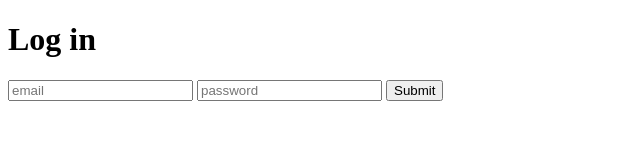
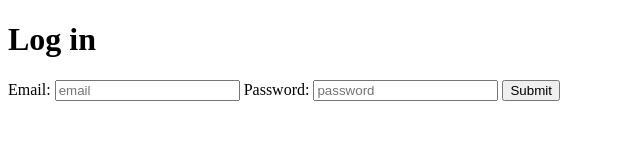
Before and after one commit to codingcurry/Udemy-The-Web-Developer-Bootcamp, a plain HTML site: page Intermediate HTML/formBasics.html in a window 1280 px wide. Shown: the whole page, without its empty margins (0-640 px from the left). Drawn offline with Linux system fonts and the light colour scheme.

Commit message:
added labels to login form

```diff
--- a/Intermediate HTML/formBasics.html
+++ b/Intermediate HTML/formBasics.html
@@ -8,8 +8,11 @@
 	<h1>Log in</h1>
 
 	<form>
-		<input type="text" name="email" placeholder="email">
-		<input type="password" name="password" placeholder="password">
+		<label for="email">Email:</label>
+		<input id="email" type="text" name="email" placeholder="email">
+
+		<label for="password">Password:</label>
+		<input id="password" type="password" name="password" placeholder="password">
 		<input type="submit">
 	</form>
 
```
